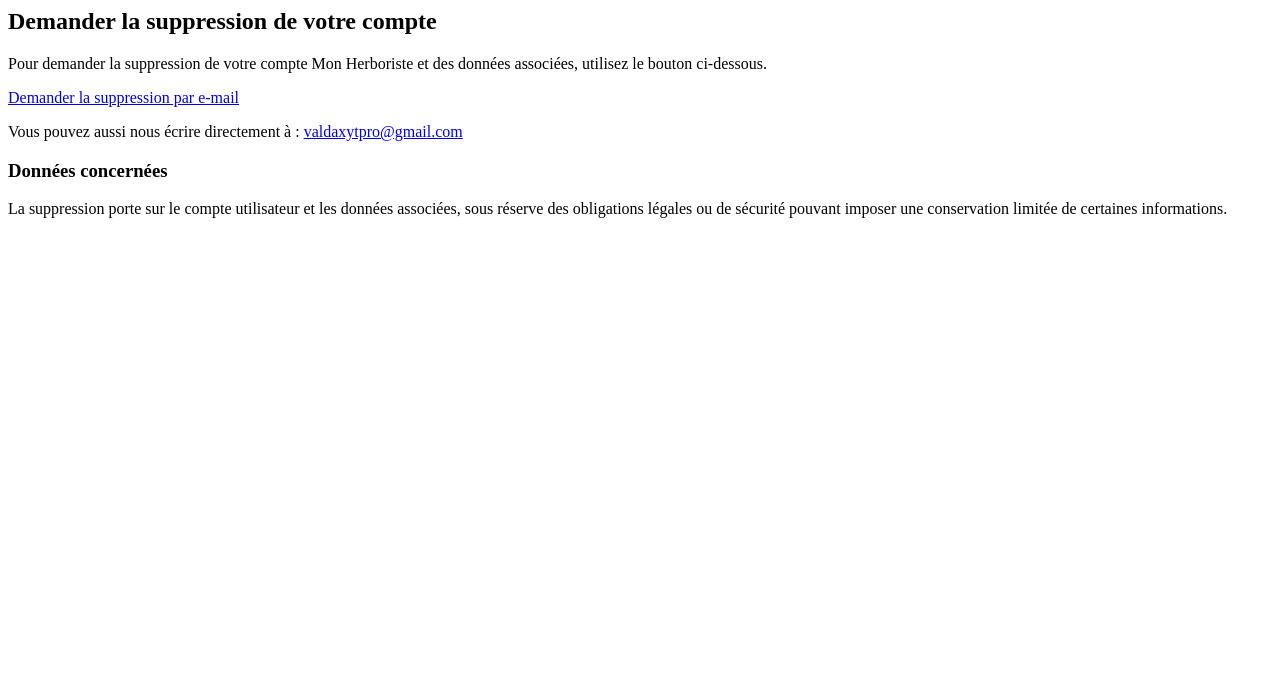
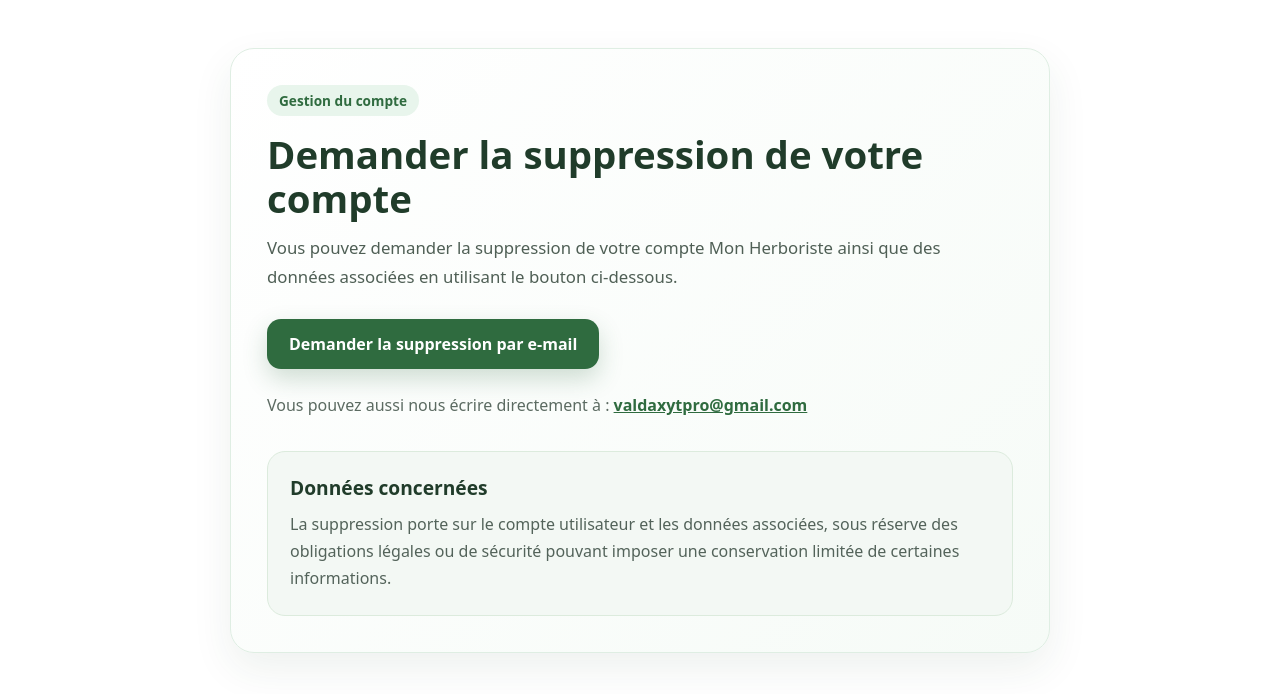
Before and after one commit to Skyentt23/mon-herboriste-confidentialite, a plain HTML site: page suppression-compte/index.html in a window 1280 px wide. Drawn offline with Linux system fonts and the light colour scheme.

Commit message:
Refonte de la section de suppression de compte avec ajout de styles et d'informations

```diff
--- a/suppression-compte/index.html
+++ b/suppression-compte/index.html
@@ -1,27 +1,138 @@
-<section id="suppression-compte">
+<section id="suppression-compte" class="account-delete-section">
+  <div class="account-delete-card">
+    <span class="account-delete-badge">Gestion du compte</span>
+
     <h2>Demander la suppression de votre compte</h2>
-  <p>
-    Pour demander la suppression de votre compte Mon Herboriste et des données associées,
-    utilisez le bouton ci-dessous.
+
+    <p class="account-delete-intro">
+      Vous pouvez demander la suppression de votre compte Mon Herboriste ainsi que
+      des données associées en utilisant le bouton ci-dessous.
     </p>
 
-  <p>
     <a
+      class="account-delete-button"
       href="mailto:valdaxytpro@gmail.com?subject=Demande%20de%20suppression%20de%20compte%20Mon%20Herboriste&body=Bonjour,%0A%0AJe%20souhaite%20demander%20la%20suppression%20de%20mon%20compte%20Mon%20Herboriste%20et%20des%20donn%C3%A9es%20associ%C3%A9es.%0A%0AAdresse%20e-mail%20du%20compte%20:%20%0AInformations%20compl%C3%A9mentaires%20:%20%0A"
     >
       Demander la suppression par e-mail
     </a>
-  </p>
 
-  <p>
+    <p class="account-delete-contact">
       Vous pouvez aussi nous écrire directement à :
       <a href="mailto:valdaxytpro@gmail.com">valdaxytpro@gmail.com</a>
     </p>
 
+    <div class="account-delete-info">
       <h3>Données concernées</h3>
       <p>
-    La suppression porte sur le compte utilisateur et les données associées, sous réserve
-    des obligations légales ou de sécurité pouvant imposer une conservation limitée de
-    certaines informations.
+        La suppression porte sur le compte utilisateur et les données associées,
+        sous réserve des obligations légales ou de sécurité pouvant imposer une
+        conservation limitée de certaines informations.
       </p>
+    </div>
+  </div>
 </section>
+
+<style>
+  .account-delete-section {
+    max-width: 820px;
+    margin: 48px auto;
+    padding: 0 20px;
+    font-family: system-ui, -apple-system, BlinkMacSystemFont, "Segoe UI", sans-serif;
+  }
+
+  .account-delete-card {
+    background: linear-gradient(135deg, #ffffff, #f6fbf7);
+    border: 1px solid #dfeee3;
+    border-radius: 24px;
+    padding: 36px;
+    box-shadow: 0 16px 40px rgba(32, 72, 45, 0.08);
+  }
+
+  .account-delete-badge {
+    display: inline-block;
+    margin-bottom: 16px;
+    padding: 6px 12px;
+    border-radius: 999px;
+    background: #e8f5ec;
+    color: #2f6b3f;
+    font-size: 0.85rem;
+    font-weight: 600;
+  }
+
+  .account-delete-card h2 {
+    margin: 0 0 14px;
+    color: #203c2a;
+    font-size: clamp(1.8rem, 4vw, 2.4rem);
+    line-height: 1.15;
+  }
+
+  .account-delete-intro {
+    margin: 0 0 28px;
+    color: #4f5f55;
+    font-size: 1.05rem;
+    line-height: 1.7;
+  }
+
+  .account-delete-button {
+    display: inline-flex;
+    align-items: center;
+    justify-content: center;
+    padding: 14px 22px;
+    border-radius: 14px;
+    background: #2f6b3f;
+    color: #ffffff;
+    text-decoration: none;
+    font-weight: 700;
+    transition: transform 0.2s ease, box-shadow 0.2s ease, background 0.2s ease;
+    box-shadow: 0 10px 24px rgba(47, 107, 63, 0.22);
+  }
+
+  .account-delete-button:hover {
+    background: #255633;
+    transform: translateY(-2px);
+    box-shadow: 0 14px 28px rgba(47, 107, 63, 0.28);
+  }
+
+  .account-delete-contact {
+    margin: 24px 0 0;
+    color: #5c6b62;
+    line-height: 1.6;
+  }
+
+  .account-delete-contact a {
+    color: #2f6b3f;
+    font-weight: 600;
+  }
+
+  .account-delete-info {
+    margin-top: 32px;
+    padding: 22px;
+    border-radius: 18px;
+    background: #f3f8f4;
+    border: 1px solid #dcebdd;
+  }
+
+  .account-delete-info h3 {
+    margin: 0 0 10px;
+    color: #203c2a;
+    font-size: 1.2rem;
+  }
+
+  .account-delete-info p {
+    margin: 0;
+    color: #53635a;
+    line-height: 1.7;
+  }
+
+  @media (max-width: 600px) {
+    .account-delete-card {
+      padding: 26px 22px;
+      border-radius: 20px;
+    }
+
+    .account-delete-button {
+      width: 100%;
+      text-align: center;
+    }
+  }
+</style>
```
Lines whose indentation alone changed are shown as unchanged.
